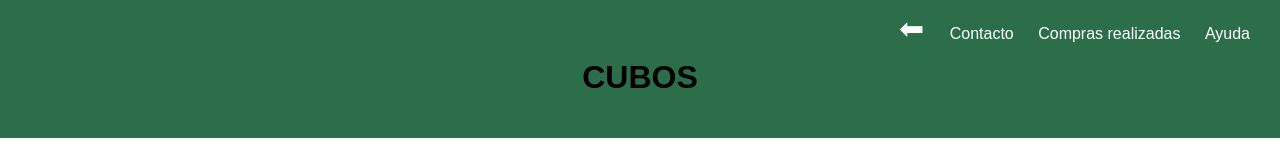
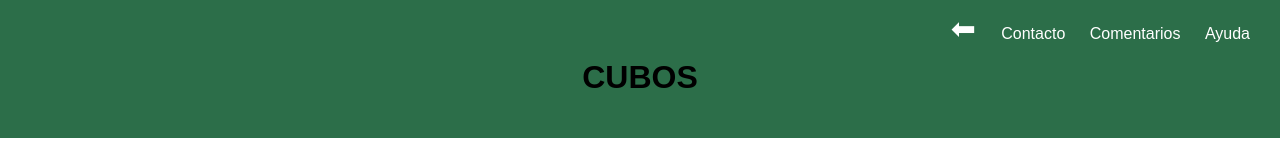
Before and after one commit to LeslyNaian/Lesly-pizzas.github.oi, a plain HTML site: page Cubos.html in a window 1280 px wide. Shown: the top 160 px of the page. Drawn offline with Linux system fonts and the light colour scheme.

Commit message:
Update Cubos.html

```diff
--- a/Cubos.html
+++ b/Cubos.html
@@ -112,7 +112,7 @@
         <div class="nav">
             <button onclick="history.back()" class="back-button">⬅</button>
             <a href="contacto.html">Contacto</a>
-            <a href="compras.html">Compras realizadas</a>
+            <a href="comentarios.html">Comentarios</a>
             <a href="ayuda.html">Ayuda</a>
         </div>
     </header>
```
